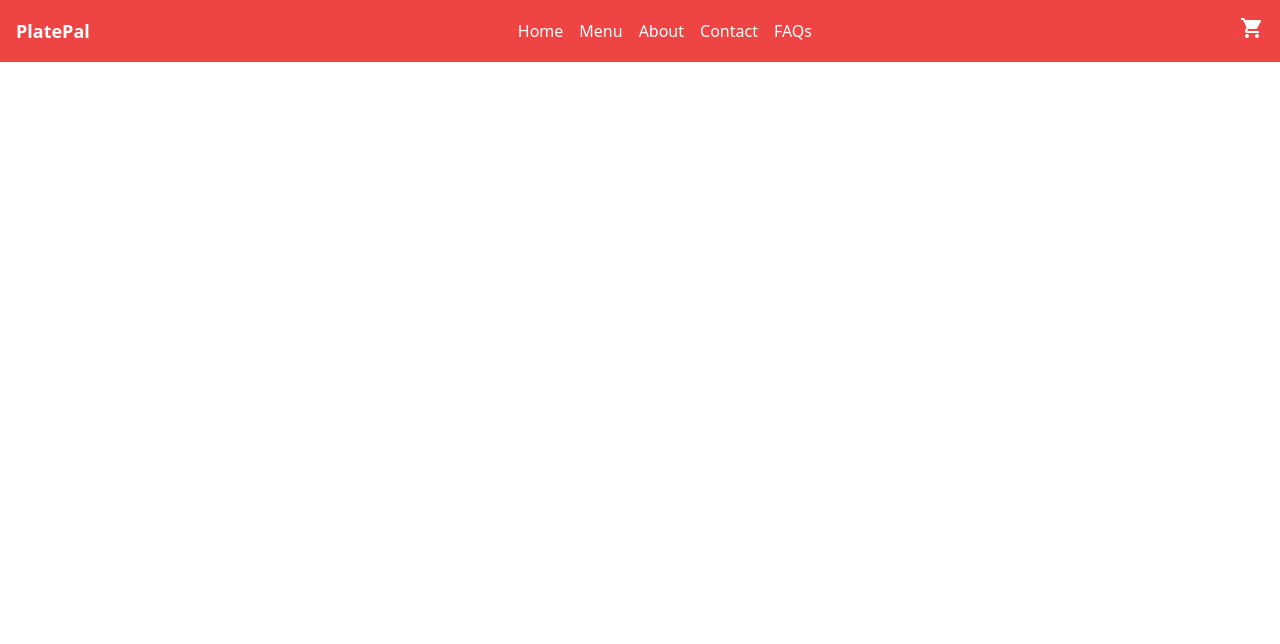
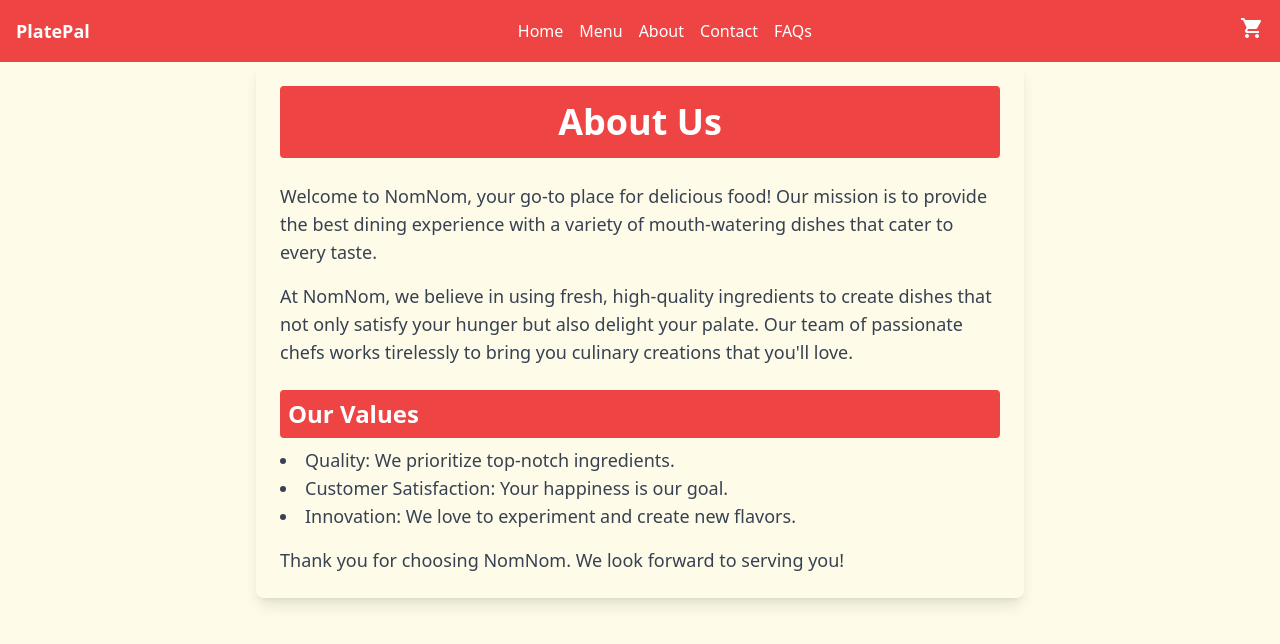
Before and after one commit to eldianak21/PlatePal, a React (Vite) app in the folder nom-nom/: page /about in a window 1280 px wide. Shown: the top 644 px of the page. Built offline with nearby package versions, Linux system fonts and the light colour scheme.

Commit message:
add to cart functionalities start work and add about page

```diff
--- a/nom-nom/src/App.jsx
+++ b/nom-nom/src/App.jsx
@@ -1,27 +1,30 @@
 // src/App.jsx
 import { BrowserRouter as Router, Route, Routes } from 'react-router-dom';
+import { CartProvider } from './Components/Cart/CartContext'; // Ensure the path is correct
 
-import Home from"./Components/Home/Home";
+import Home from "./Components/Home/Home";
 import Menu from './Components/Menu/Menu';
-// import About from './Components/About/About'; // Uncommented About
 import Contact from './Components/Contact/Contact';
-import Cart from './Components/Cart/Cart'; // Uncommented Cart
+import Cart from './Components/Cart/Cart';
 import FAQs from './Components/FAQs/FAQs';
 import Header from './Components/Header/Header';
+import About from './Components/About/About';
 
 function App() {
   return (
+    <CartProvider>
       <Router>
-      <Header/>
+        <Header />
         <Routes>
-        <Route path="/" element={<Home/>} />
+          <Route path="/" element={<Home />} />
           <Route path="/menu" element={<Menu />} />
-        {/* <Route path="/about" element={<About />} />  */}
           <Route path="/contact" element={<Contact />} />
           <Route path="/cart" element={<Cart />} />
           <Route path="/faqs" element={<FAQs />} />
+          <Route path="/about" element={<About />} />
         </Routes>
       </Router>
+    </CartProvider>
   );
 }
 
--- a/nom-nom/src/Components/About/About.jsx
+++ b/nom-nom/src/Components/About/About.jsx
@@ -0,0 +1,33 @@
+// src/Components/About/About.jsx
+import React from 'react';
+
+const About = () => {
+  return (
+    <div className="min-h-screen flex flex-col items-center bg-yellow-50">
+      <div className="max-w-3xl mx-auto bg-yellow-75 rounded-lg shadow-lg p-6">
+        <h1 className="text-4xl font-bold text-center text-white bg-red-500 rounded p-4 mb-6">About Us</h1>
+        <p className="text-lg text-gray-700 mb-4 transition-transform duration-300 transform hover:scale-105 hover:opacity-90">
+          Welcome to NomNom, your go-to place for delicious food! Our mission is to provide
+          the best dining experience with a variety of mouth-watering dishes that cater to
+          every taste.
+        </p>
+        <p className="text-lg text-gray-700 mb-4 transition-transform duration-300 transform hover:scale-105 hover:opacity-90">
+          At NomNom, we believe in using fresh, high-quality ingredients to create dishes
+          that not only satisfy your hunger but also delight your palate. Our team of
+          passionate chefs works tirelessly to bring you culinary creations that you'll love.
+        </p>
+        <h2 className="text-2xl font-semibold text-white bg-red-500 rounded p-2 mt-6">Our Values</h2>
+        <ul className="list-disc list-inside mt-2 text-lg text-gray-700">
+          <li className="transition-transform duration-300 transform hover:scale-105 hover:opacity-90">Quality: We prioritize top-notch ingredients.</li>
+          <li className="transition-transform duration-300 transform hover:scale-105 hover:opacity-90">Customer Satisfaction: Your happiness is our goal.</li>
+          <li className="transition-transform duration-300 transform hover:scale-105 hover:opacity-90">Innovation: We love to experiment and create new flavors.</li>
+        </ul>
+        <p className="text-lg text-gray-700 mt-4 transition-transform duration-300 transform hover:scale-105 hover:opacity-90">
+          Thank you for choosing NomNom. We look forward to serving you!
+        </p>
+      </div>
+    </div>
+  );
+};
+
+export default About;
--- a/nom-nom/src/Components/Cart/Cart.jsx
+++ b/nom-nom/src/Components/Cart/Cart.jsx
@@ -1,14 +1,10 @@
-// src/pages/Cart.jsx
+// src/Components/Cart/Cart.jsx
 import React from 'react';
-import { MdShoppingCart } from 'react-icons/md'; // Importing Material Icon
+import { MdShoppingCart } from 'react-icons/md';
+import { useCart } from '../../Components/Cart/CartContext'; // Import useCart
 
 const Cart = () => {
-  const cartItems = [
-    // Uncomment to simulate items in the cart
-    // { id: 1, name: 'Delicious Burger', price: 5.99 },
-    // { id: 2, name: 'Tasty Pizza', price: 7.99 },
-  ];
-
+  const { cartItems, removeFromCart } = useCart();
   const totalPrice = cartItems.reduce((acc, item) => acc + item.price, 0);
 
   return (
@@ -23,12 +19,17 @@ const Cart = () => {
             {cartItems.map(item => (
               <div key={item.id} className="flex justify-between items-center border-b py-4 bg-white rounded-lg shadow-md p-4">
                 <span className="text-lg font-medium text-gray-700">{item.name}</span>
-                <span className="text-lg font-semibold text-gray-900">${item.price.toFixed(2)}</span>
+                <span className="text-lg font-semibold text-gray-900">{item.price} Birr</span>
+                <button
+                  onClick={() => removeFromCart(item.id)}
+                  className="text-red-500 hover:text-red-700">
+                  Remove
+                </button>
               </div>
             ))}
           </div>
           <div className="mt-4 w-full max-w-2xl text-right">
-            <h2 className="text-xl font-bold text-gray-800">Total: ${totalPrice.toFixed(2)}</h2>
+            <h2 className="text-xl font-bold text-gray-800">Total: {totalPrice} Birr</h2>
             <button className="bg-red-500 text-white font-bold py-2 px-6 rounded-lg shadow-md hover:bg-red-600 transition duration-300 mt-4">
               Checkout
             </button>
--- /dev/null
+++ b/nom-nom/src/Components/Cart/CartContext.jsx
@@ -0,0 +1,26 @@
+// src/context/CartContext.jsx
+import React, { createContext, useContext, useState } from 'react';
+
+const CartContext = createContext();
+
+export const useCart = () => {
+  return useContext(CartContext);
+};
+
+export const CartProvider = ({ children }) => {
+  const [cartItems, setCartItems] = useState([]);
+
+  const addToCart = (item) => {
+    setCartItems((prevItems) => [...prevItems, item]);
+  };
+
+  const removeFromCart = (id) => {
+    setCartItems((prevItems) => prevItems.filter(item => item.id !== id));
+  };
+
+  return (
+    <CartContext.Provider value={{ cartItems, addToCart, removeFromCart }}>
+      {children}
+    </CartContext.Provider>
+  );
+};
--- a/nom-nom/src/Components/Menu/Menu.jsx
+++ b/nom-nom/src/Components/Menu/Menu.jsx
@@ -1,4 +1,7 @@
+// src/Components/Menu/Menu.jsx
 import React from 'react';
+import { useNavigate } from 'react-router-dom';
+import { useCart } from '../../Components/Cart/CartContext'; // Import useCart
 import burger from '../../assets/burger.png';
 import pizza from '../../assets/pizza2.jpeg';
 import wings from '../../assets/chicken.jpeg';
@@ -8,18 +11,25 @@ import bruschetta from '../../assets/bruscheta.jpg';
 import pasta from '../../assets/pasta.jpg';
 
 const Menu = () => {
+  const navigate = useNavigate();
+  const { addToCart } = useCart();
+
   const menuItems = [
     { id: 1, name: 'Delicious Burger', price: 450, image: burger },
     { id: 2, name: 'Tasty Pizza', price: 399, image: pizza },
     { id: 3, name: 'Spicy Chicken Wings', price: 549, image: wings },
     { id: 4, name: 'Shawarma', price: 400, image: shawarma },
-    { id: 5, name: 'Club Sandwich', price: 399, image: burger }, // Change to correct image if needed
+    { id: 5, name: 'Club Sandwich', price: 399, image: burger },
     { id: 6, name: 'Lasagna', price: 500, image: lasagna },
-    { id: 7, name: 'Fettucini Alfredo', price: 559, image: wings }, // Change to correct image if needed
+    { id: 7, name: 'Fettucini Alfredo', price: 559, image: wings },
     { id: 8, name: 'Bruschetta', price: 499, image: bruschetta },
     { id: 9, name: 'Pasta', price: 400, image: pasta },
-    // Add more items as needed
   ];
+
+  const handleAddToCart = (item) => {
+    addToCart(item);
+    navigate('/cart');
+  };
 
   return (
     <div className="p-5 bg-white">
@@ -29,8 +39,10 @@ const Menu = () => {
           <div key={item.id} className="border rounded-lg shadow-lg p-4">
             <img src={item.image} alt={item.name} className="w-full h-32 object-cover rounded-t-lg" />
             <h2 className="text-xl font-semibold mt-2">{item.name}</h2>
-            <p className="text-gray-600">{item.price.toFixed(2)}Birr</p>
-            <button className="mt-2 bg-red-500 text-white font-bold py-1 px-2 rounded hover:bg-red-600 transition duration-300">
+            <p className="text-gray-600">{item.price} Birr</p>
+            <button
+              onClick={() => handleAddToCart(item)}
+              className="mt-2 bg-red-500 text-white font-bold py-1 px-2 rounded hover:bg-red-600 transition duration-300">
               Add to Cart
             </button>
           </div>
```
Lines whose indentation alone changed are shown as unchanged.
